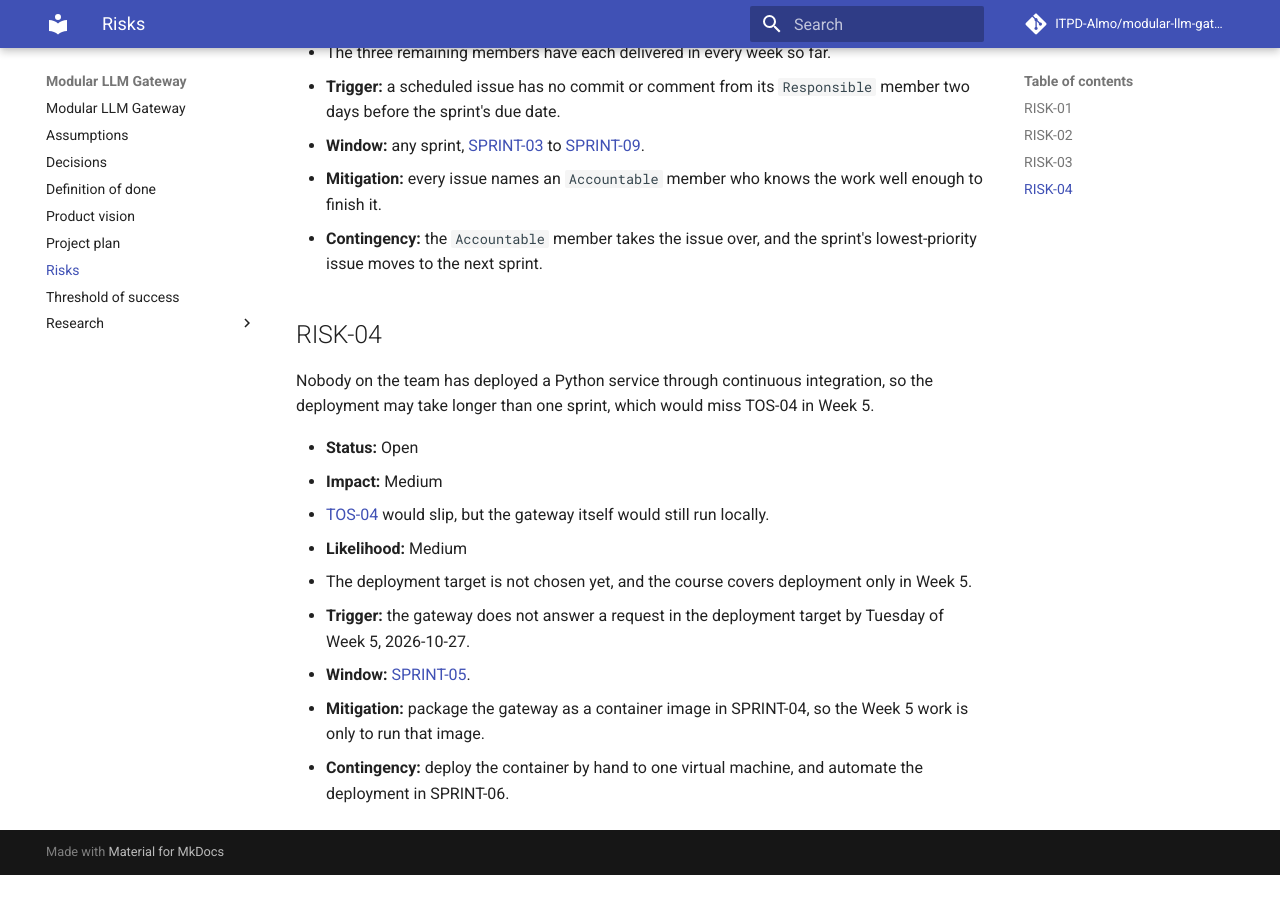
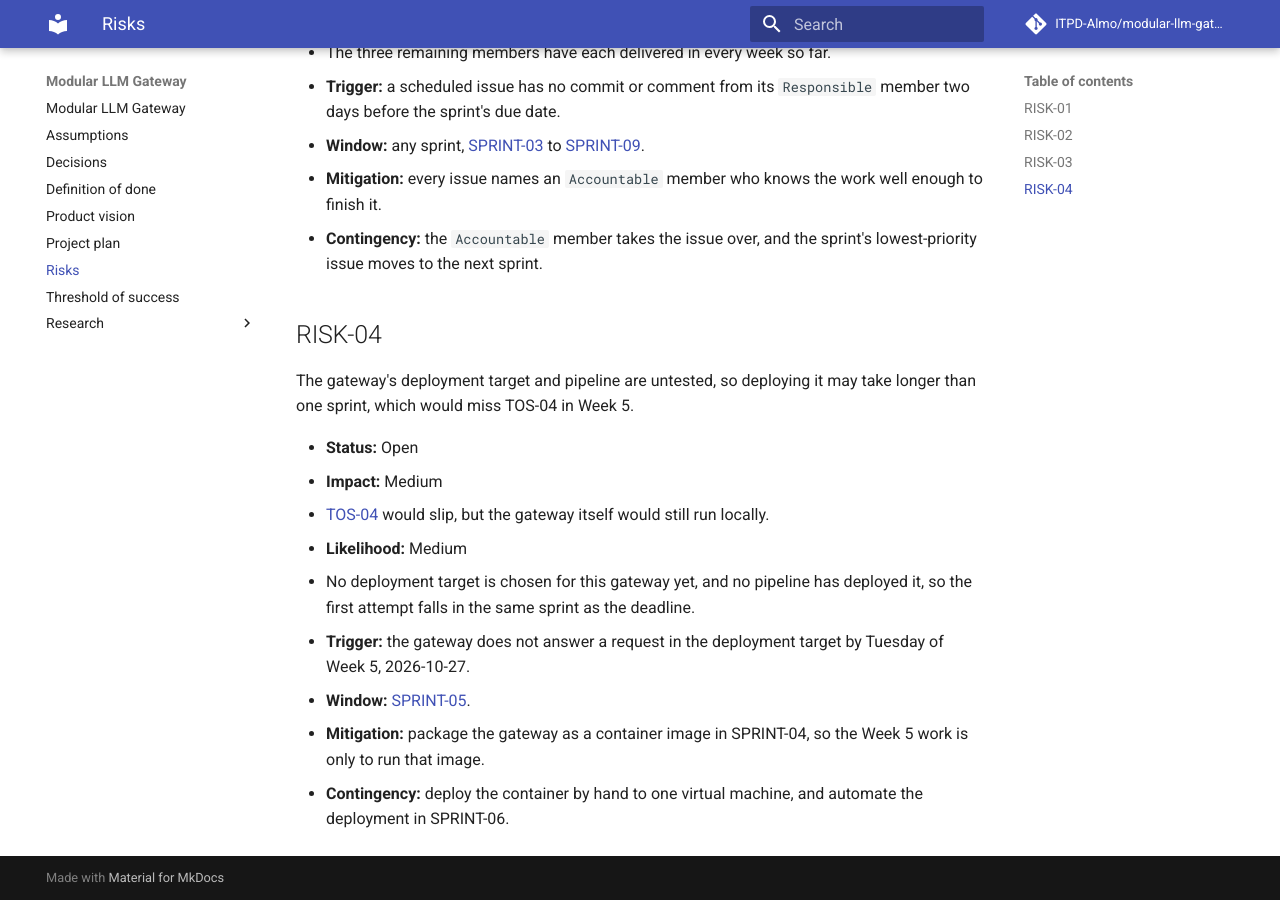
Before and after one commit to ITPD-Almo/modular-llm-gateway, an MkDocs documentation site: the page built from docs/risks.md, in a window 1280 px wide and 900 px high, scrolled down 2098 px. Built offline with MkDocs 1.6.1 and Material for MkDocs 9.7.7, drawn with Linux system fonts in a browser that asks for light colours; comment, search, counter and statistics services are not loaded; before the commit the page ends 2973 px from its top, so only the background shows below that; some of the changed text lies outside the part shown.

Commit message:
Base RISK-04 on the untested deployment target and pipeline

```diff
--- a/docs/risks.md
+++ b/docs/risks.md
@@ -5,7 +5,7 @@
 | [RISK-01](#risk-01) | Open   | High   | Medium     | The candidate was not shown running at the Week 3 meeting, so the Customer's verdict on the stories may not arrive before the release, which would leave the MUP unaccepted.             |
 | [RISK-02](#risk-02) | Open   | High   | Medium     | The plugin interface was designed before the Customer saw it run, so the Customer may reject its inputs or outputs, which would force us to rewrite the plugins and their documentation. |
 | [RISK-03](#risk-03) | Open   | High   | Low        | The team already lost one of four members, so another member may become unavailable for a sprint, which would leave that sprint's release unfinished.                                    |
-| [RISK-04](#risk-04) | Open   | Medium | Medium     | Nobody on the team has deployed a Python service through continuous integration, so the deployment may take longer than one sprint, which would miss TOS-04 in Week 5.                   |
+| [RISK-04](#risk-04) | Open   | Medium | Medium     | The gateway's deployment target and pipeline are untested, so deploying it may take longer than one sprint, which would miss TOS-04 in Week 5.                                           |
 
 ## RISK-01
 
@@ -51,13 +51,13 @@ The team already lost one of four members, so another member may become unavaila
 
 ## RISK-04
 
-Nobody on the team has deployed a Python service through continuous integration, so the deployment may take longer than one sprint, which would miss TOS-04 in Week 5.
+The gateway's deployment target and pipeline are untested, so deploying it may take longer than one sprint, which would miss TOS-04 in Week 5.
 
 - **Status:** Open
 - **Impact:** Medium
   - [TOS-04](threshold-of-success.md#tos-04) would slip, but the gateway itself would still run locally.
 - **Likelihood:** Medium
-  - The deployment target is not chosen yet, and the course covers deployment only in Week 5.
+  - No deployment target is chosen for this gateway yet, and no pipeline has deployed it, so the first attempt falls in the same sprint as the deadline.
 - **Trigger:** the gateway does not answer a request in the deployment target by Tuesday of Week 5, 2026-10-27.
 - **Window:** [SPRINT-05](project-plan.md#sprint-05).
 - **Mitigation:** package the gateway as a container image in SPRINT-04, so the Week 5 work is only to run that image.
```
